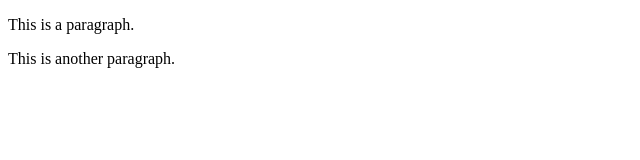
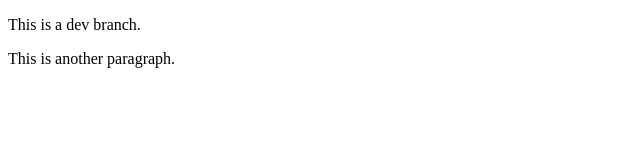
Before and after one commit to VishalJhade/CI-CD-Tool, a plain HTML site: page index.html in a window 1280 px wide. Shown: the full height of the page, 0-640 px from the left. Drawn offline with Linux system fonts and the light colour scheme.

Commit message:
Update index.html

```diff
--- a/index.html
+++ b/index.html
@@ -2,7 +2,7 @@
 <html>
 <body>
 
-<p>This is a paragraph.</p>
+<p>This is a dev branch.</p>
 <p>This is another paragraph.</p>
 
 </body>
```
